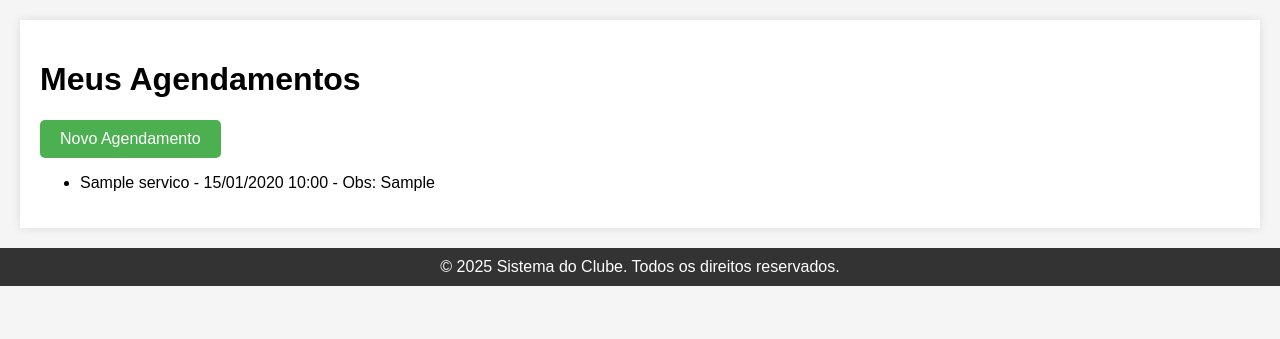
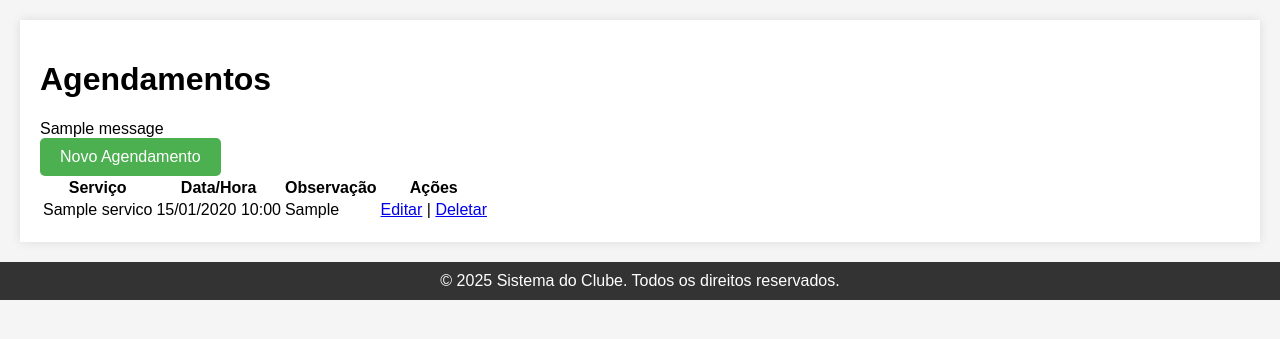
Before and after one commit to EsdrasMOS/ProjetoClube, a Django app: page /agendamentos/ in a window 1280 px wide. Shown: the part 48-387 px from the top of the page. Run offline with Django 5.2, Linux system fonts and the light colour scheme; a user stored in the database is signed in; tables that the repository leaves empty hold one stand-in row (values such as "Sample post"); one stand-in notice (Sample message) is shown.

Commit message:
Crud de agendamento

```diff
--- a/agendamentos/urls.py
+++ b/agendamentos/urls.py
@@ -4,4 +4,6 @@ from . import views
 urlpatterns = [
     path('', views.lista_agendamentos, name='lista_agendamentos'),
     path('novo/', views.novo_agendamento, name='novo_agendamento'),
+    path('editar/<int:agendamento_id>/', views.editar_agendamento, name='editar_agendamento'),
+    path('deletar/<int:agendamento_id>/', views.deletar_agendamento, name='deletar_agendamento'),
 ]
--- a/agendamentos/views.py
+++ b/agendamentos/views.py
@@ -1,22 +1,59 @@
-from django.shortcuts import render, redirect
+from django.shortcuts import render, redirect, get_object_or_404
+from django.contrib.auth.decorators import login_required
+from django.contrib import messages
 from .models import Agendamento, Servico
-from socios.models import Socio
-from django.contrib.auth.decorators import login_required
+from usuarios.models import Usuario
 
 @login_required
 def lista_agendamentos(request):
-    agendamentos = Agendamento.objects.filter(socio__usuario=request.user)
+    if request.user.tipo_usuario == Usuario.IS_SOCIO:
+        agendamentos = Agendamento.objects.filter(socio__usuario=request.user)
+    else:
+        agendamentos = Agendamento.objects.all()  # Funcionários veem todos
     return render(request, 'agendamentos/lista_agendamentos.html', {'agendamentos': agendamentos})
 
 @login_required
 def novo_agendamento(request):
+    if request.user.tipo_usuario != Usuario.IS_SOCIO:
+        messages.error(request, 'Acesso negado.')
+        return redirect('dashboard_funcionario')
+
     servicos = Servico.objects.all()
     if request.method == 'POST':
-        socio = request.user.socio
         servico_id = request.POST.get('servico')
         data_hora = request.POST.get('data_hora')
         observacao = request.POST.get('observacao', '')
         servico = Servico.objects.get(id=servico_id)
+        socio = request.user.socio
         Agendamento.objects.create(socio=socio, servico=servico, data_hora=data_hora, observacao=observacao)
+        messages.success(request, 'Agendamento criado com sucesso!')
         return redirect('lista_agendamentos')
     return render(request, 'agendamentos/novo_agendamento.html', {'servicos': servicos})
+
+@login_required
+def editar_agendamento(request, agendamento_id):
+    agendamento = get_object_or_404(Agendamento, id=agendamento_id)
+    if agendamento.socio.usuario != request.user and request.user.tipo_usuario != Usuario.IS_FUNCIONARIO:
+        messages.error(request, 'Acesso negado.')
+        return redirect('lista_agendamentos')
+
+    servicos = Servico.objects.all()
+    if request.method == 'POST':
+        agendamento.servico_id = request.POST.get('servico')
+        agendamento.data_hora = request.POST.get('data_hora')
+        agendamento.observacao = request.POST.get('observacao', '')
+        agendamento.save()
+        messages.success(request, 'Agendamento atualizado!')
+        return redirect('lista_agendamentos')
+    return render(request, 'agendamentos/editar_agendamento.html', {'agendamento': agendamento, 'servicos': servicos})
+
+@login_required
+def deletar_agendamento(request, agendamento_id):
+    agendamento = get_object_or_404(Agendamento, id=agendamento_id)
+    if agendamento.socio.usuario != request.user and request.user.tipo_usuario != Usuario.IS_FUNCIONARIO:
+        messages.error(request, 'Acesso negado.')
+        return redirect('lista_agendamentos')
+
+    agendamento.delete()
+    messages.success(request, 'Agendamento deletado!')
+    return redirect('lista_agendamentos')
--- a/templates/agendamentos/lista_agendamentos.html
+++ b/templates/agendamentos/lista_agendamentos.html
@@ -3,18 +3,40 @@
 {% block title %}Meus Agendamentos{% endblock %}
 
 {% block content %}
-<h1>Meus Agendamentos</h1>
+<h1>Agendamentos</h1>
+{% if messages %}
+    {% for message in messages %}
+        <div class="alert alert-{{ message.tags }}">{{ message }}</div>
+    {% endfor %}
+{% endif %}
 
 <a href="{% url 'novo_agendamento' %}" class="btn">Novo Agendamento</a>
 
 {% if agendamentos %}
-    <ul>
-    {% for ag in agendamentos %}
-        <li>{{ ag.servico.nome }} - {{ ag.data_hora|date:"d/m/Y H:i" }} {% if ag.observacao %}- Obs: {{ ag.observacao }}{% endif %}</li>
-    {% endfor %}
-    </ul>
+    <table>
+        <thead>
+            <tr>
+                <th>Serviço</th>
+                <th>Data/Hora</th>
+                <th>Observação</th>
+                <th>Ações</th>
+            </tr>
+        </thead>
+        <tbody>
+            {% for ag in agendamentos %}
+                <tr>
+                    <td>{{ ag.servico.nome }}</td>
+                    <td>{{ ag.data_hora|date:"d/m/Y H:i" }}</td>
+                    <td>{{ ag.observacao|truncatechars:20 }}</td>
+                    <td>
+                        <a href="{% url 'editar_agendamento' ag.id %}">Editar</a> |
+                        <a href="{% url 'deletar_agendamento' ag.id %}" onclick="return confirm('Tem certeza?')">Deletar</a>
+                    </td>
+                </tr>
+            {% endfor %}
+        </tbody>
+    </table>
 {% else %}
-    <p>Você não tem agendamentos.</p>
+    <p>Não há agendamentos.</p>
 {% endif %}
-
 {% endblock %}
--- a/templates/agendamentos/novo_agendamento.html
+++ b/templates/agendamentos/novo_agendamento.html
@@ -4,6 +4,11 @@
 
 {% block content %}
 <h1>Novo Agendamento</h1>
+{% if messages %}
+    {% for message in messages %}
+        <div class="alert alert-{{ message.tags }}">{{ message }}</div>
+    {% endfor %}
+{% endif %}
 
 <form method="post">
     {% csrf_token %}
```
